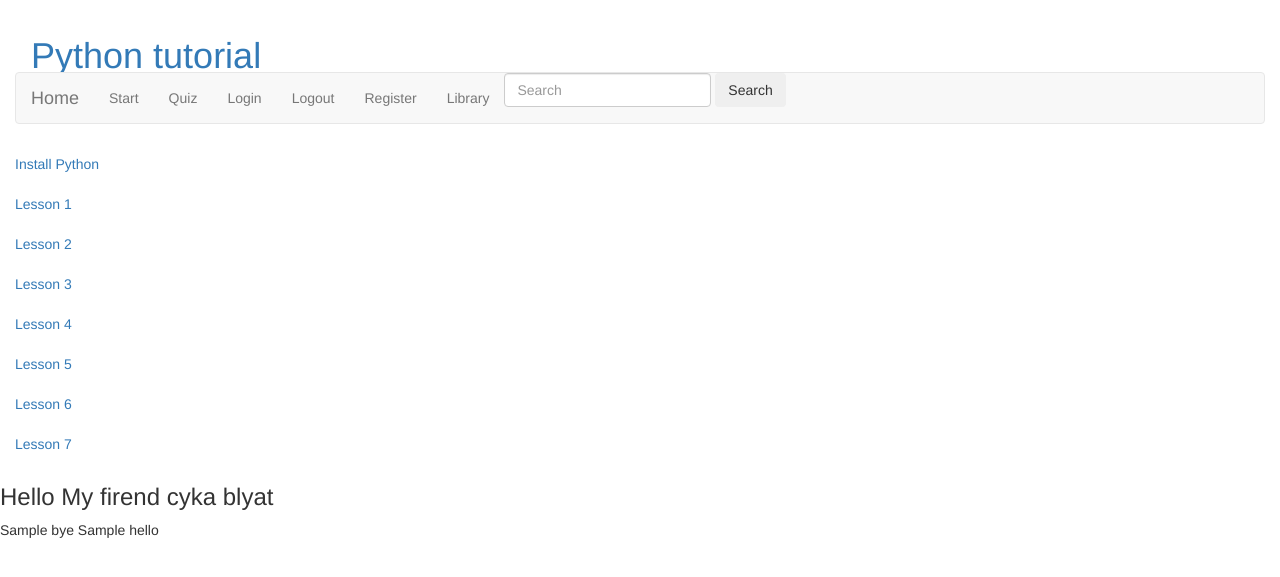
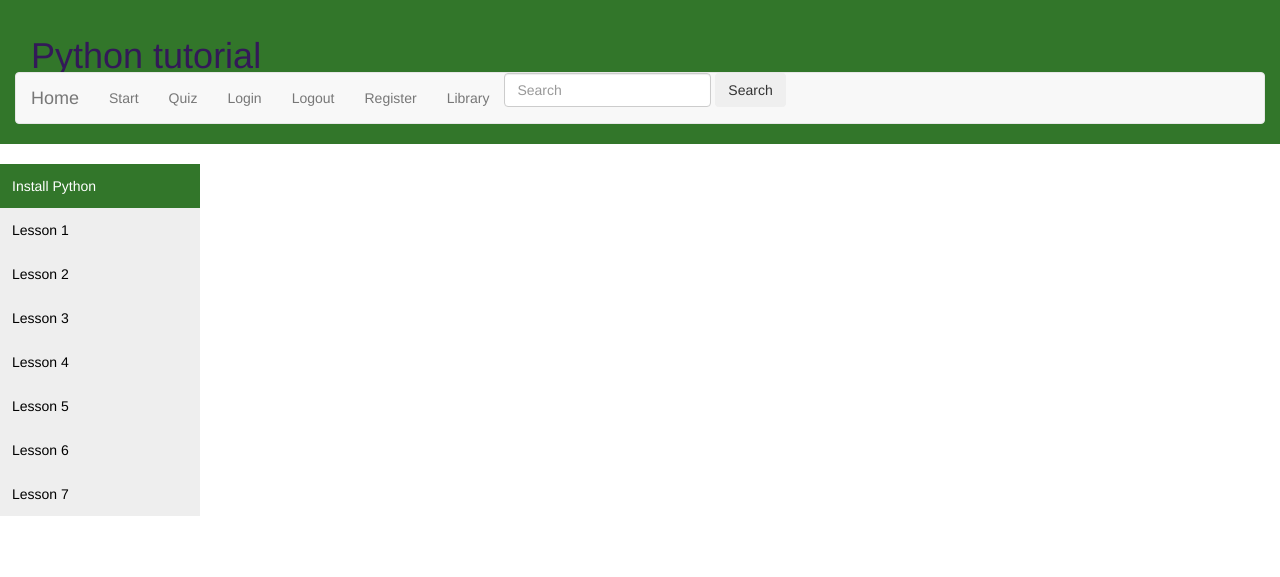
Before and after one commit to Krzewskimichal/Python_tutorial, a Django app: template sandbox/templates/mainsite.html in a window 1280 px wide. Shown: the top 577 px of the page. Run offline with Django 3.2, Linux system fonts and the light colour scheme; the template is opened without the code that fills it: most values are stand-ins (such as "Sample title", 1, 10 or a date in 2020); some libraries are stand-ins or nearby versions.

Commit message:
nothing interesting

```diff
--- a/python_tutorial/urls.py
+++ b/python_tutorial/urls.py
@@ -34,6 +34,5 @@
 
     #  --------------------vertical nav--------------------------
     url(r'^built-in-function/$', BuiltInFunctionView.as_view()),
-    url(r'^installpython/$', LessonView.as_view()),
-    url(r'^lesson1/(?P<lesson_number>(\d)+)$', LessonView.as_view()),
+    url(r'^lesson/(?P<lesson_number>(\d)+)$', LessonView.as_view()),
 ]
--- a/sandbox/static/style.css
+++ b/sandbox/static/style.css
@@ -1,4 +1,40 @@
-.body
+.terminal_command
 {
-    background-color: #4f4f4f;
+    background-color: #000;
+    color: white;
+    margin: 5px;
+    padding: 5px;
+
 }
+.box_shadow
+{
+
+    background-color: #d4d4d4;
+    padding: 16px;
+    margin: 20px 0;
+    box-shadow: 0 2px 4px 0 rgba(0,0,0,0.16),0 2px 10px 0 rgba(0,0,0,0.12) !important;
+}
+.position_fixed
+{
+    position: fixed;
+}
+.vertical-menu {
+  width: 200px;
+}
+
+.vertical-menu a {
+  background-color: #eee;
+  color: black;
+  display: block;
+  padding: 12px;
+  text-decoration: none;
+}
+
+.vertical-menu a:hover {
+  background-color: #ccc;
+}
+
+.vertical-menu a.active {
+  background-color: #32762A;
+  color: white;
+}
--- a/sandbox/templates/base.html
+++ b/sandbox/templates/base.html
@@ -8,6 +8,8 @@
     <link rel="stylesheet" type="text/css" href="{% static 'style.css' %}">
     <meta name="viewport" content="width=device-width, initial-scale=1">
     <link rel="stylesheet" href="https://maxcdn.bootstrapcdn.com/bootstrap/3.4.0/css/bootstrap.min.css">
+    <link rel="stylesheet" type="text/css" href="/sandbox/static/style.css">
+
     <script src="https://ajax.googleapis.com/ajax/libs/jquery/3.3.1/jquery.min.js"></script>
     <script src="https://maxcdn.bootstrapcdn.com/bootstrap/3.4.0/js/bootstrap.min.js"></script>
     <script src="sandbox/static/js.js"></script>
@@ -15,15 +17,15 @@
 
 </head>
 
-<body class="dupa">
+<body>
 
-<header>
+<header class="position_fixed" style="background-color: #32762A; width: 100%">
 
     <div class="collapse navbar-collapse">
 
     <nav class="navbar bg-white">
 
-        <a class="navbar-brand" href="/main/"><h1>Python tutorial</h1></a>
+        <a class="navbar-brand" href="/main/"><h1 style="color: #331958">Python tutorial</h1></a>
     </nav>
 
     <nav class="navbar navbar-default">
@@ -80,55 +82,35 @@
                 <input class="form-control" type="search" placeholder="Search" aria-label="Search">
                 <button class="btn btn-light" type="submit">Search</button>
             </form>
-
         </div>
     </nav>
+    </div>
+</header>
+<div style='width: 150px; top: 164px;' class="position_fixed">
+
+    <div class="vertical-menu">
+
+            <a class="nav-link active" href="/lesson/0">Install Python</a>
+
+            <a class="nav-link " href="/lesson/1">Lesson 1</a>
+
+            <a class="nav-link" href="/lesson/2">Lesson 2</a>
+
+            <a class="nav-link" href="/lesson/3">Lesson 3</a>
+
+            <a class="nav-link" href="#">Lesson 4</a>
+
+            <a class="nav-link" href="#">Lesson 5</a>
+
+            <a class="nav-link" href="#">Lesson 6</a>
+
+            <a class="nav-link" href="#">Lesson 7</a>
 
     </div>
-
-</header>
-<div style='width: 200px'>
-
-    <ul class="nav">
-
-        <li class="nav-item">
-            <a class="nav-link active" href="/installpython">Install Python</a>
-        </li>
-
-        <li class="nav-item">
-            <a class="nav-link active" href="/lesson1">Lesson 1</a>
-        </li>
-
-        <li class="nav-item">
-            <a class="nav-link" href="/lesson2">Lesson 2</a>
-        </li>
-
-        <li class="nav-item">
-            <a class="nav-link" href="/lesson3">Lesson 3</a>
-        </li>
-
-        <li class="nav-item">
-            <a class="nav-link" href="#">Lesson 4</a>
-        </li>
-
-        <li class="nav-item">
-            <a class="nav-link" href="#">Lesson 5</a>
-        </li>
-
-        <li class="nav-item">
-            <a class="nav-link" href="#">Lesson 6</a>
-        </li>
-
-        <li class="nav-item">
-            <a class="nav-link" href="#">Lesson 7</a>
-        </li>
-
-    </ul>
-
 </div>
-
-{% block content %}{% endblock %}
-
+<div class="container" style="top: 164px;">
+    {% block content %}{% endblock %}
+</div>
 </body>
 
 </html>
--- a/sandbox/templates/lessons/installpython.html
+++ /dev/null
@@ -1,4 +0,0 @@
-{% extends 'base.html' %}
-{% block content %}
-Install Python
-{% endblock %}
--- a/sandbox/templates/mainsite.html
+++ b/sandbox/templates/mainsite.html
@@ -1,6 +1,6 @@
 {% extends 'base.html' %}
 {% block content %}
-<h3>Hello My firend cyka blyat</h3>
+<h1 style="text-align: center;">Hello My firend cyka blyat</h1>
 {% if bye %}
 {{ bye }}
 {% endif %}
--- a/sandbox/views.py
+++ b/sandbox/views.py
@@ -83,7 +83,7 @@
 
     def get(self, request, lesson_number):
         lesson_number = str(lesson_number)
-        return render(request, 'lessons/{}'.format(lesson_number))
+        return render(request, 'lessons/lesson{}.html'.format(lesson_number))
 
 
 #  -------------------Admin Site--------------------------------
```
Also changed, not shown: sandbox/templates/lessons/lesson0.html (added, +94 -0 lines), sandbox/templates/lessons/lesson1.html (+103 -9 lines), sandbox/templates/lessons/lesson2.html (+4 -10 lines), sandbox/templates/lessons/lesson3.html (+4 -10 lines).
